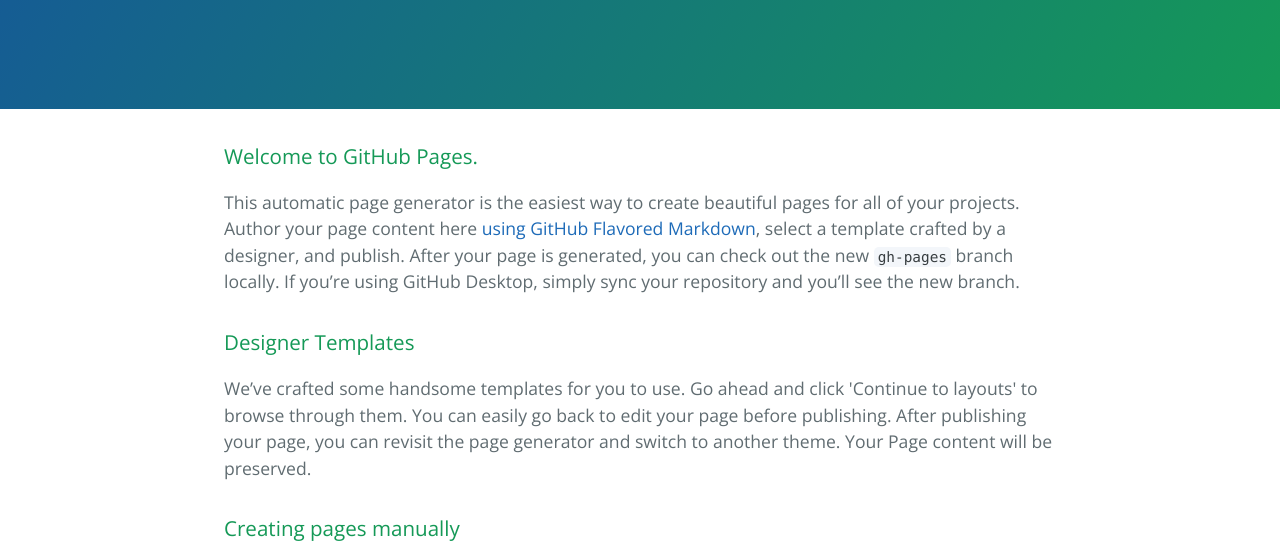
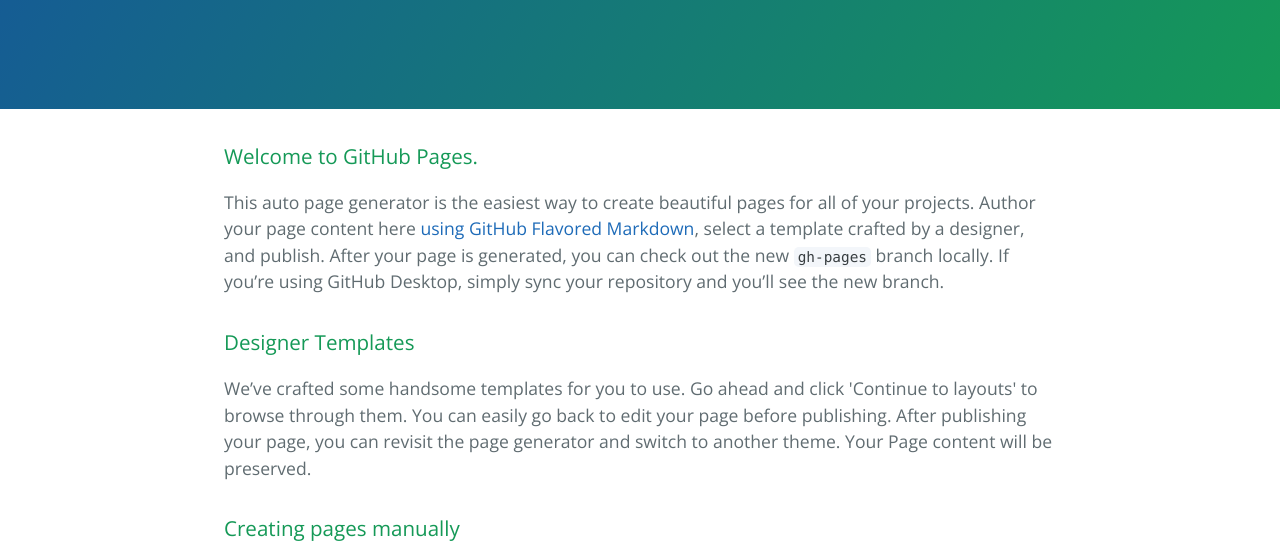
Before and after one commit to malomar124/malomar124.github.io, a plain HTML site: page index.html in a window 1280 px wide. Shown: the part 208-766 px from the top of the page. Drawn offline with nearby package versions, Linux system fonts and the light colour scheme.

Commit message:
Update index.html

```diff
--- a/index.html
+++ b/index.html
@@ -19,7 +19,7 @@
       <h3>
 <a id="welcome-to-github-pages" class="anchor" href="#welcome-to-github-pages" aria-hidden="true"><span aria-hidden="true" class="octicon octicon-link"></span></a>Welcome to GitHub Pages.</h3>
 
-<p>This automatic page generator is the easiest way to create beautiful pages for all of your projects. Author your page content here <a href="https://guides.github.com/features/mastering-markdown/">using GitHub Flavored Markdown</a>, select a template crafted by a designer, and publish. After your page is generated, you can check out the new <code>gh-pages</code> branch locally. If you’re using GitHub Desktop, simply sync your repository and you’ll see the new branch.</p>
+<p>This auto page generator is the easiest way to create beautiful pages for all of your projects. Author your page content here <a href="https://guides.github.com/features/mastering-markdown/">using GitHub Flavored Markdown</a>, select a template crafted by a designer, and publish. After your page is generated, you can check out the new <code>gh-pages</code> branch locally. If you’re using GitHub Desktop, simply sync your repository and you’ll see the new branch.</p>
 
 <h3>
 <a id="designer-templates" class="anchor" href="#designer-templates" aria-hidden="true"><span aria-hidden="true" class="octicon octicon-link"></span></a>Designer Templates</h3>
```
